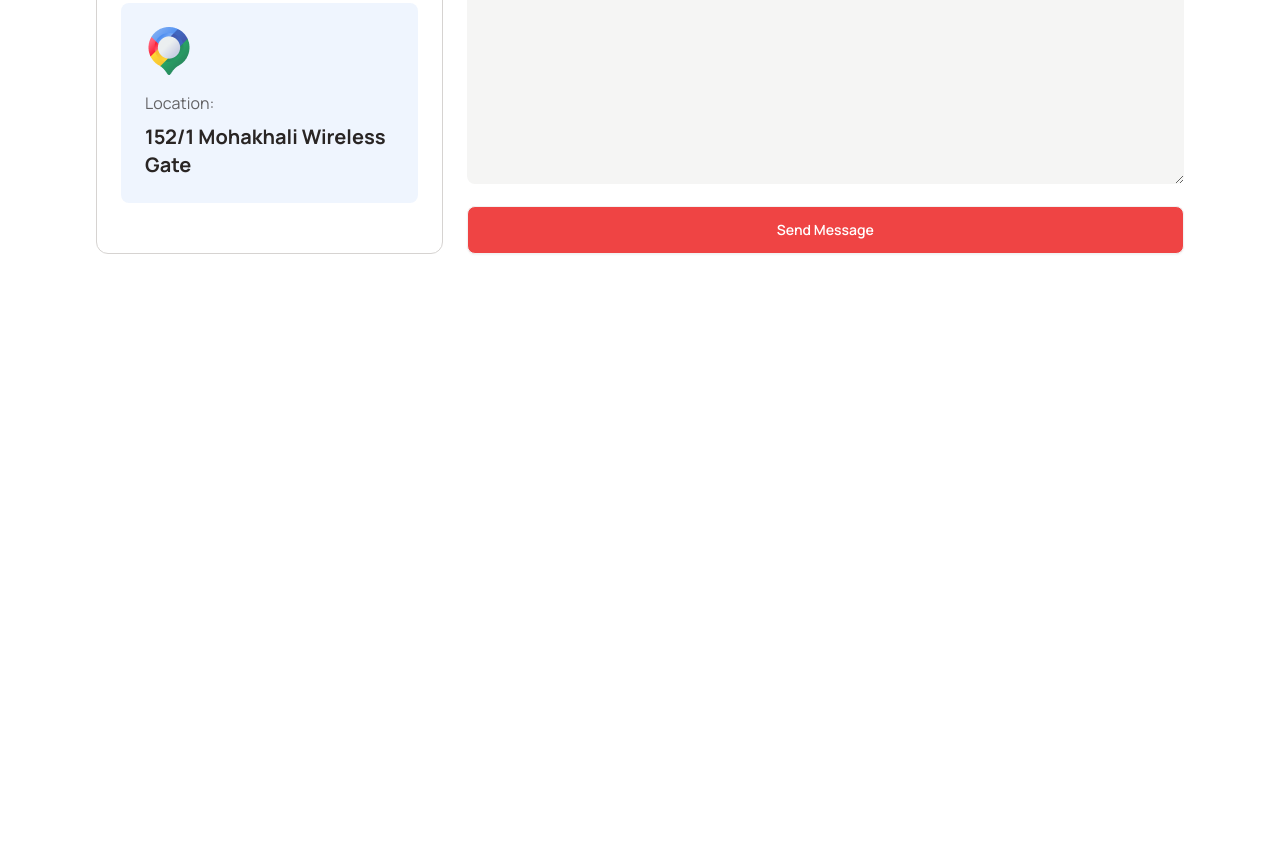
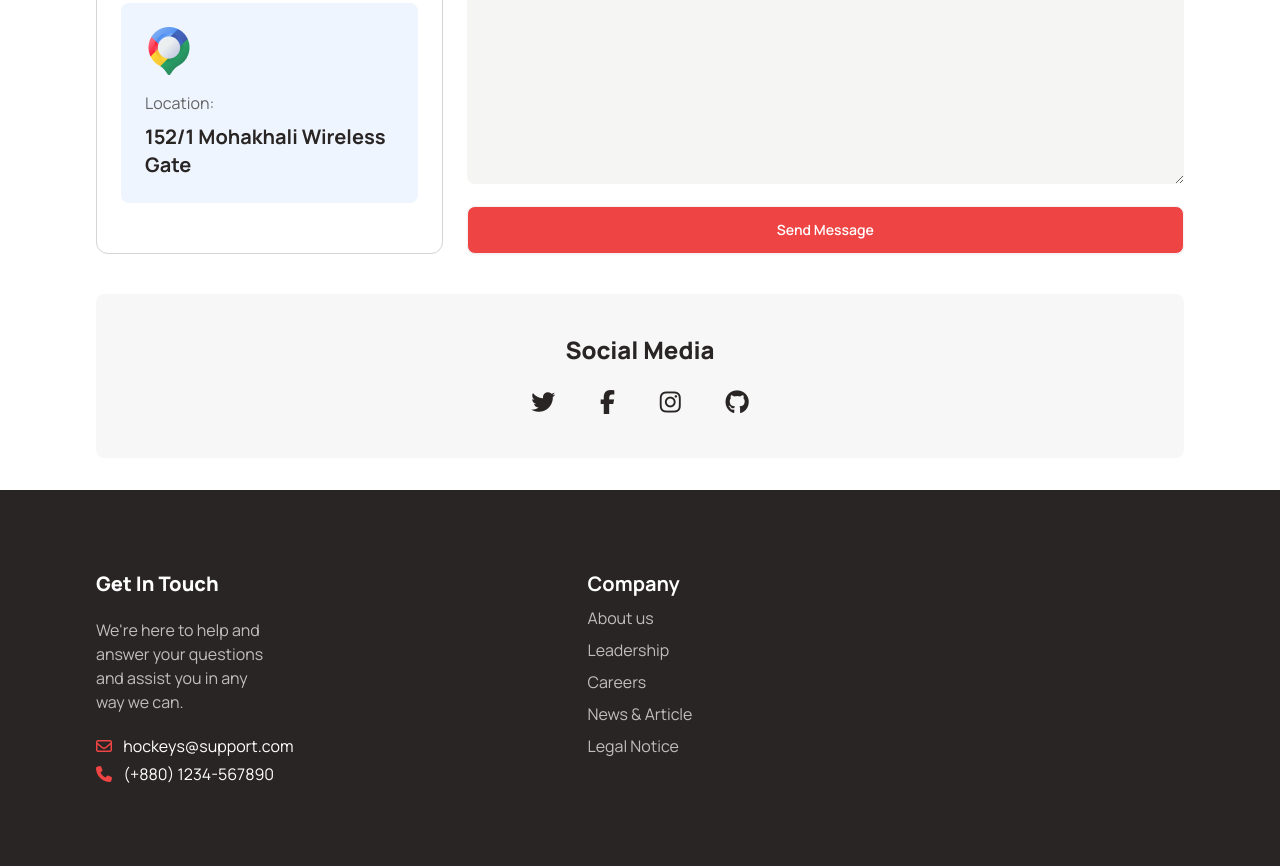
Before and after one commit to Kafi007/B9A3-Hockey-s-World, a plain HTML site: page index.html in a window 1280 px wide. Shown: the part 5066-5932 px from the top of the page. Before the commit the page ends 5352 px from the top, so only its background shows below. Drawn offline with nearby package versions, Linux system fonts and the light colour scheme.

Commit message:
social media added and footer almost done

```diff
--- a/index.html
+++ b/index.html
@@ -677,8 +677,41 @@
         </div>
       </section>
       <!-- Get in touch section ends -->
+      <!-- Social Media section starts -->
+    <section class="bg-[#13131808] py-10 mt-10 mb-15 rounded-lg">
+        <h1 class="text-center font-extrabold text-2xl">Social Media</h1>
+        <p class="text-center mx-auto mt-5 text-2xl space-x-10">
+            <i class="fa-brands fa-twitter"></i>
+            <i class="fa-brands fa-facebook-f"></i>
+            <i class="fa-brands fa-instagram"></i>
+            <i class="fa-brands fa-github"></i>
+        </p>
+      </section>
+      <!-- Social Media section ends -->
 
     </main>
-    <footer></footer>
+
+    <!-- Footer Section starts -->
+  <section class="bg-stone-800">
+    <footer class="text-white text-center lg:text-left container mx-auto mt-8 px-8 lg:px-24 p-20 text-base-content grid grid-cols-1 lg:grid-cols-3 lg:content-stretch gap-10">
+      <aside >
+        <h1 class="font-extrabold text-xl">Get In Touch</h1>
+        <p class="mx-auto lg:mx-0 my-5 font-base w-1/2 opacity-70">We're here to help and answer your questions and assist you in any way we can.</p>
+        <p><i class="fa-regular fa-envelope text-red-500 mb-2 pr-2"></i> hockeys@support.com</p>
+        <p><i class="fa-solid fa-phone text-red-500 pr-2"></i> (+880) 1234-567890</p>
+      </aside>
+      <div class="flex gap-20 justify-center">
+        <nav class="flex flex-col gap-2">
+          <header class="text-xl font-bold">Company</header>
+          <a class="link link-hover opacity-70">About us</a>
+          <a class="link link-hover opacity-70">Leadership</a>
+          <a class="link link-hover opacity-70">Careers</a>
+          <a class="link link-hover opacity-70">News & Article</a>
+          <a class="link link-hover opacity-70">Legal Notice</a>
+        </nav>
+
+    </footer>
+  </section>
+  <!-- Footer section ends -->
   </body>
 </html>
```
